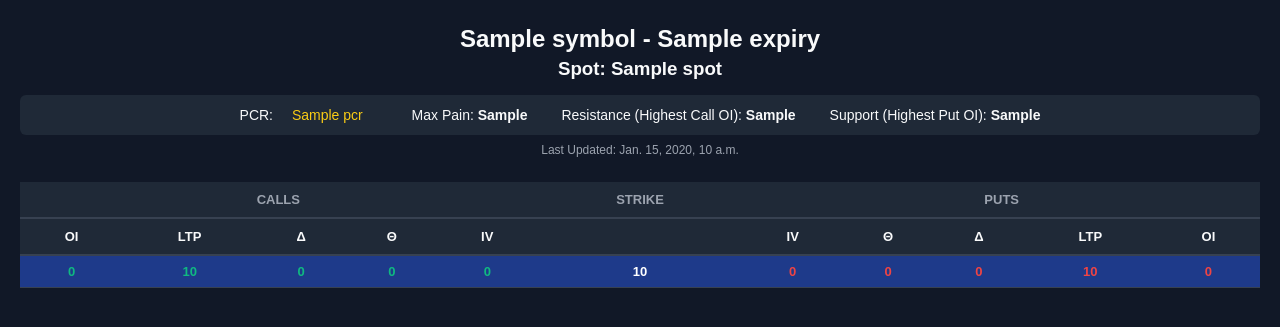
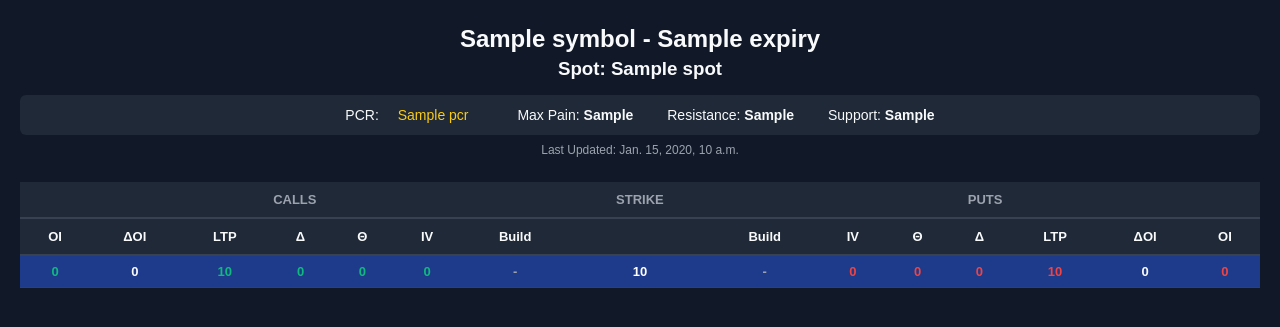
Before and after one commit to PavanMahindrakar/django-quant-ohlc-engine, a Django app: template options/templates/options/option_chain.html in a window 1280 px wide. Shown: the top 327 px of the page. Run offline with Django 5.2, Linux system fonts and the light colour scheme; the template is opened without the code that fills it: most values are stand-ins (such as "Sample title", 1, 10 or a date in 2020).

Commit message:
Implement snapshot-based OI comparison with build-up classification logic

```diff
--- a/options/templates/options/option_chain.html
+++ b/options/templates/options/option_chain.html
@@ -3,7 +3,7 @@
 <head>
     <title>{{ symbol }} Option Chain</title>
 
-    <meta http-equiv="refresh" content="15">
+    <meta http-equiv="refresh" content="300">
 
     <style>
         body {
@@ -85,6 +85,15 @@
             font-weight: bold;
             color: #ffffff;
         }
+
+        .positive { color: #10b981; }
+        .negative { color: #ef4444; }
+
+        .build-long { color: #10b981; font-weight: bold; }
+        .build-short { color: #ef4444; font-weight: bold; }
+        .build-cover { color: #60a5fa; font-weight: bold; }
+        .build-unwind { color: #facc15; font-weight: bold; }
+        .build-neutral { color: #9ca3af; }
     </style>
 </head>
 
@@ -106,8 +115,8 @@
     </span>
 
     <span>Max Pain: <b>{{ max_pain }}</b></span>
-    <span>Resistance (Highest Call OI): <b>{{ highest_call_oi }}</b></span>
-    <span>Support (Highest Put OI): <b>{{ highest_put_oi }}</b></span>
+    <span>Resistance: <b>{{ highest_call_oi }}</b></span>
+    <span>Support: <b>{{ highest_put_oi }}</b></span>
 </div>
 
 <div class="footer">Last Updated: {{ timestamp }}</div>
@@ -116,25 +125,29 @@
 
     <!-- Section Header -->
     <tr class="section-header">
-        <th colspan="5">CALLS</th>
+        <th colspan="7">CALLS</th>
         <th>STRIKE</th>
-        <th colspan="5">PUTS</th>
+        <th colspan="7">PUTS</th>
     </tr>
 
     <!-- Column Headers -->
     <tr>
         <th>OI</th>
+        <th>ΔOI</th>
         <th>LTP</th>
         <th>Δ</th>
         <th>Θ</th>
         <th>IV</th>
+        <th>Build</th>
 
         <th></th>
 
+        <th>Build</th>
         <th>IV</th>
         <th>Θ</th>
         <th>Δ</th>
         <th>LTP</th>
+        <th>ΔOI</th>
         <th>OI</th>
     </tr>
 
@@ -143,19 +156,49 @@
 
         <!-- CALL SIDE -->
         <td class="ce">{{ item.CE.openInterest|default:0 }}</td>
+
+        <td class="{% if item.CE.oiChange > 0 %}positive{% elif item.CE.oiChange < 0 %}negative{% endif %}">
+            {{ item.CE.oiChange|default:0 }}
+        </td>
+
         <td class="ce">{{ item.CE.lastPrice|default:0 }}</td>
         <td class="ce">{{ item.CE.delta|default:0 }}</td>
         <td class="ce">{{ item.CE.theta|default:0 }}</td>
         <td class="ce">{{ item.CE.iv|default:0 }}</td>
 
+        <td class="
+            {% if item.CE.buildUp == 'Long Build-Up' %}build-long
+            {% elif item.CE.buildUp == 'Short Build-Up' %}build-short
+            {% elif item.CE.buildUp == 'Short Covering' %}build-cover
+            {% elif item.CE.buildUp == 'Long Unwinding' %}build-unwind
+            {% else %}build-neutral{% endif %}
+        ">
+            {{ item.CE.buildUp|default:"-" }}
+        </td>
+
         <!-- STRIKE -->
         <td class="strike-col">{{ item.strikePrice }}</td>
 
         <!-- PUT SIDE -->
+        <td class="
+            {% if item.PE.buildUp == 'Long Build-Up' %}build-long
+            {% elif item.PE.buildUp == 'Short Build-Up' %}build-short
+            {% elif item.PE.buildUp == 'Short Covering' %}build-cover
+            {% elif item.PE.buildUp == 'Long Unwinding' %}build-unwind
+            {% else %}build-neutral{% endif %}
+        ">
+            {{ item.PE.buildUp|default:"-" }}
+        </td>
+
         <td class="pe">{{ item.PE.iv|default:0 }}</td>
         <td class="pe">{{ item.PE.theta|default:0 }}</td>
         <td class="pe">{{ item.PE.delta|default:0 }}</td>
         <td class="pe">{{ item.PE.lastPrice|default:0 }}</td>
+
+        <td class="{% if item.PE.oiChange > 0 %}positive{% elif item.PE.oiChange < 0 %}negative{% endif %}">
+            {{ item.PE.oiChange|default:0 }}
+        </td>
+
         <td class="pe">{{ item.PE.openInterest|default:0 }}</td>
 
     </tr>
```
Also changed, not shown: options/services/option_chain_service.py (+31 -4 lines), options/views.py (+10 -2 lines).
